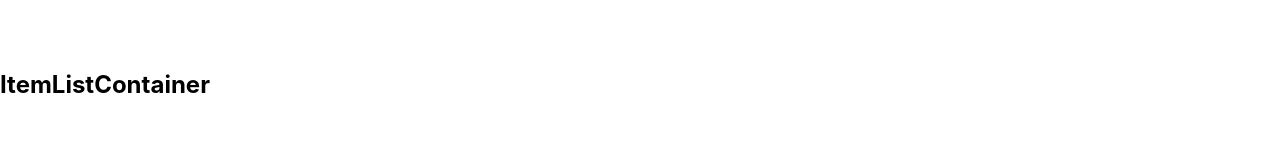
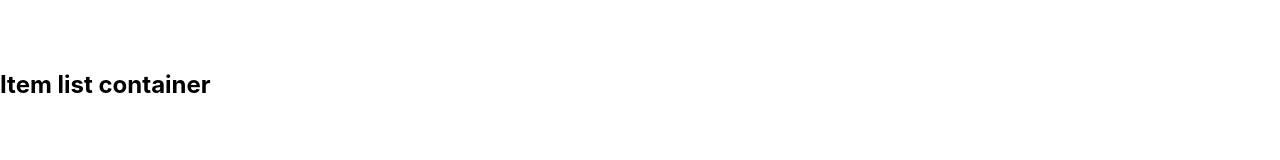
Before and after one commit to matirg97/matiwebdev, a React (Create React App) app: page / in a window 1280 px wide. Shown: the part 140-300 px from the top of the page. Built offline with nearby package versions, Linux system fonts and the light colour scheme.

Commit message:
correcciones

```diff
--- a/src/App.js
+++ b/src/App.jsx
@@ -6,7 +6,7 @@ function App() {
   return (
     <>
     <NavBar />
-    <ItemListContainer/>
+    <ItemListContainer title={"Item list container"} />
     </>
   );
 }
--- a/src/components/ItemListContainer/ItemListContainer.js
+++ b/src/components/ItemListContainer/ItemListContainer.jsx
@@ -1,10 +1,10 @@
 import React from 'react'
 
-const ItemListContainer = () => {
+const ItemListContainer = ({title}) => {
     return (
         <div>
             <h2>
-                ItemListContainer
+                {title}
             </h2>
         </div>
     )
```
Also changed, not shown: src/components/CartWidget/CartWidget.jsx (renamed from src/components/CartWidget/CartWidget.js), src/components/NavBar/NavBar.jsx (renamed from src/components/NavBar/NavBar.js).
